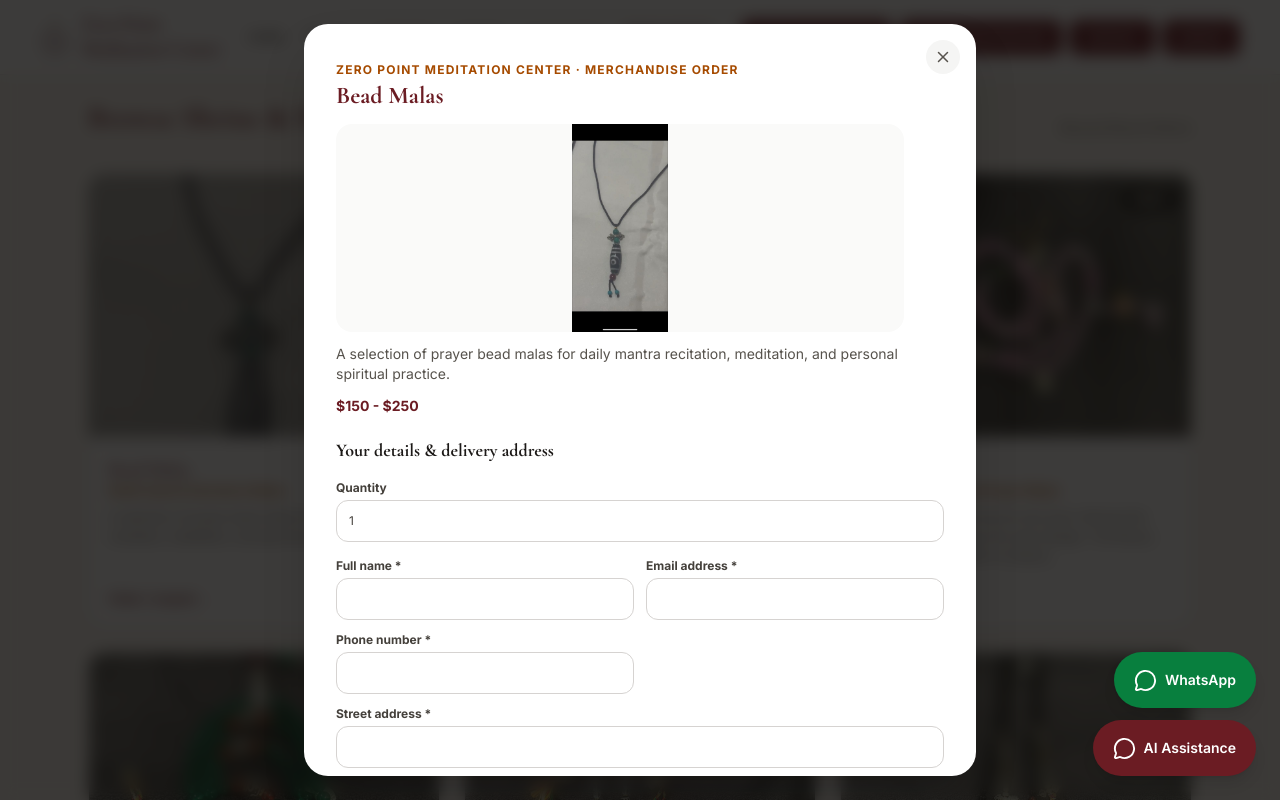
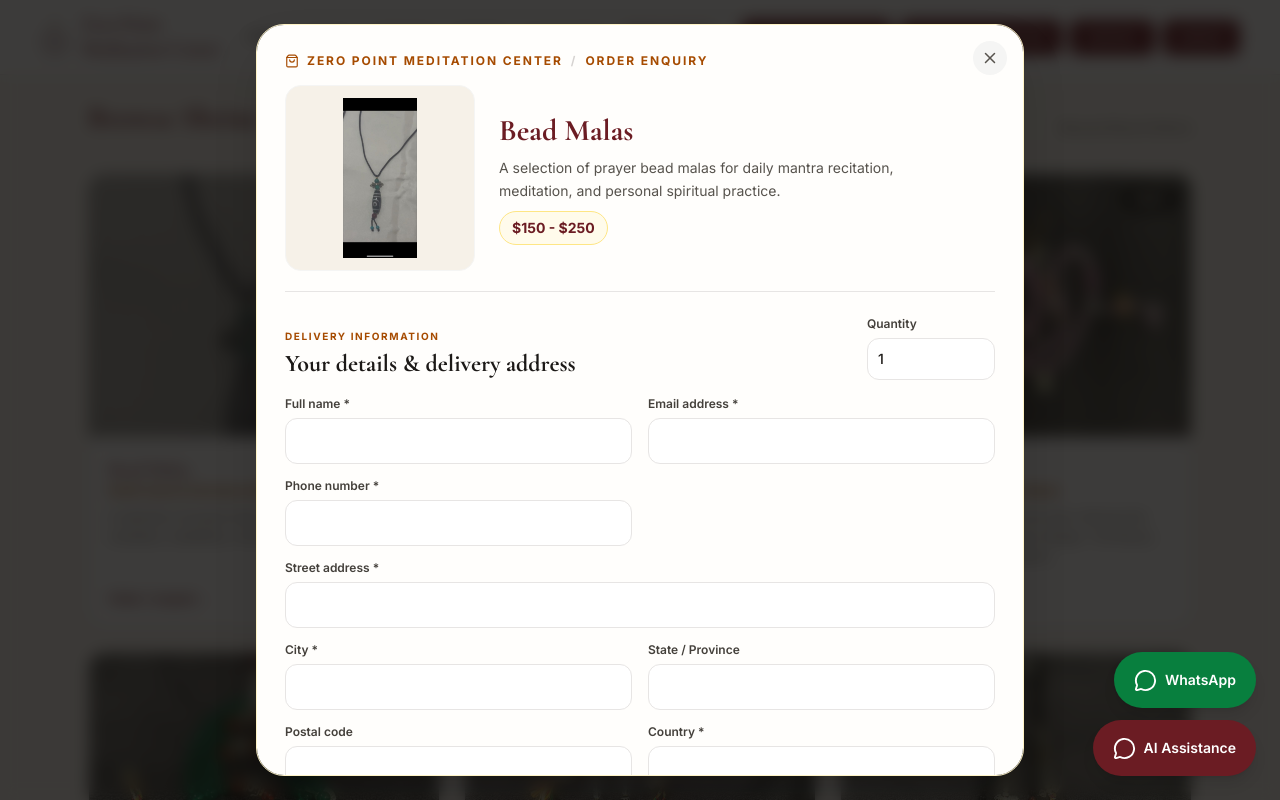
Before and after one commit to sherpaten/Zero-Point-Meditation-Center, a React (Vite) app in the folder zero-point-meditation/: page /merchandise in a window 1280 px wide. Both pictures are taken after a click on the element 264 px from the left and 841 px from the top of the page. Shown: the part 441-1241 px from the top of the page. Built offline with nearby package versions, Linux system fonts and the light colour scheme.

Commit message:
Redesign merchandise order enquiry form

```diff
--- a/zero-point-meditation/src/pages/Merchandise.jsx
+++ b/zero-point-meditation/src/pages/Merchandise.jsx
@@ -388,16 +388,24 @@ export default function Merchandise() {
             <motion.section role="dialog" aria-modal="true" aria-labelledby="merch-order-title"
               initial={{ scale: 0.96, opacity: 0 }} animate={{ scale: 1, opacity: 1 }} exit={{ scale: 0.96, opacity: 0 }}
               onClick={e => e.stopPropagation()}
-              className="bg-white rounded-3xl max-w-2xl w-full max-h-[94vh] overflow-y-auto p-5 sm:p-8 space-y-5 shadow-2xl relative">
+              className="bg-[#FFFEFC] rounded-[28px] max-w-3xl w-full max-h-[94vh] overflow-y-auto p-4 sm:p-7 shadow-2xl relative border border-amber-100">
               <button type="button" onClick={() => setSelectedItem(null)} aria-label="Close order form"
                 className="absolute top-4 right-4 bg-stone-100 hover:bg-stone-200 p-2 rounded-full text-stone-600"><X size={18}/></button>
               {!orderSent ? <>
-                <div className="space-y-3 pr-10">
-                  <span className="text-buddhist-gold font-bold text-xs uppercase tracking-widest">Zero Point Meditation Center · Merchandise order</span>
-                  <h3 id="merch-order-title" className="font-serif text-2xl font-bold text-buddhist-burgundy">{selectedItem.name}</h3>
-                  <img src={selectedItem.image} alt={selectedItem.name} className="w-full max-h-52 object-contain rounded-2xl bg-stone-50"/>
-                  <p className="text-sm text-stone-600">{selectedItem.description}</p>
-                  <p className="text-sm font-bold text-buddhist-burgundy">{selectedItem.price}</p>
+                <div className="mb-6 border-b border-stone-200 pb-5">
+                  <div className="flex items-center gap-2 text-[10px] sm:text-xs font-bold uppercase tracking-[0.16em] text-buddhist-gold mb-4">
+                    <ShoppingBag size={14}/> Zero Point Meditation Center <span className="text-stone-300">/</span> Order enquiry
+                  </div>
+                  <div className="grid sm:grid-cols-[190px_1fr] gap-4 sm:gap-6 items-center">
+                    <div className="rounded-2xl bg-[#F6F1E8] border border-stone-100 p-3">
+                      <img src={selectedItem.image} alt={selectedItem.name} className="w-full h-36 sm:h-40 object-contain"/>
+                    </div>
+                    <div className="space-y-2 pr-8 sm:pr-10">
+                      <h3 id="merch-order-title" className="font-serif text-2xl sm:text-3xl font-bold leading-tight text-buddhist-burgundy">{selectedItem.name}</h3>
+                      <p className="text-sm text-stone-600 leading-relaxed">{selectedItem.description}</p>
+                      <div className="inline-flex items-center rounded-full bg-amber-50 border border-amber-200 px-3 py-1.5 text-sm font-bold text-buddhist-burgundy">{selectedItem.price}</div>
+                    </div>
+                  </div>
                 </div>
                 <form className="space-y-4" onSubmit={async e => {
                   e.preventDefault(); setOrderSubmitting(true); setOrderError('');
@@ -414,29 +422,41 @@ export default function Merchandise() {
                   } catch (err) { setOrderError(err.message || 'Unable to submit your order. Please try again.'); }
                   finally { setOrderSubmitting(false); }
                 }}>
-                  <h4 className="font-serif text-lg font-bold text-stone-900">Your details & delivery address</h4>
-                  <label className="block text-xs font-bold text-stone-700">Quantity<input required type="number" min="1" max="99" value={orderQuantity} onChange={e=>setOrderQuantity(e.target.value)} className="mt-1 w-full p-3 rounded-xl border border-stone-300 font-normal"/></label>
-                  <div className="grid sm:grid-cols-2 gap-3">
-                    <label className="text-xs font-bold text-stone-700">Full name *<input required maxLength="120" autoComplete="name" value={orderForm.name} onChange={e=>setOrderForm(v=>({...v,name:e.target.value}))} className="mt-1 w-full p-3 rounded-xl border border-stone-300 font-normal"/></label>
-                    <label className="text-xs font-bold text-stone-700">Email address *<input required type="email" maxLength="254" autoComplete="email" value={orderForm.email} onChange={e=>setOrderForm(v=>({...v,email:e.target.value}))} className="mt-1 w-full p-3 rounded-xl border border-stone-300 font-normal"/></label>
-                    <label className="text-xs font-bold text-stone-700">Phone number *<input required type="tel" maxLength="40" autoComplete="tel" value={orderForm.phone} onChange={e=>setOrderForm(v=>({...v,phone:e.target.value}))} className="mt-1 w-full p-3 rounded-xl border border-stone-300 font-normal"/></label>
-                    <label className="text-xs font-bold text-stone-700 sm:col-span-2">Street address *<input required maxLength="180" autoComplete="street-address" value={orderForm.address} onChange={e=>setOrderForm(v=>({...v,address:e.target.value}))} className="mt-1 w-full p-3 rounded-xl border border-stone-300 font-normal"/></label>
-                    <label className="text-xs font-bold text-stone-700">City *<input required maxLength="100" autoComplete="address-level2" value={orderForm.city} onChange={e=>setOrderForm(v=>({...v,city:e.target.value}))} className="mt-1 w-full p-3 rounded-xl border border-stone-300 font-normal"/></label>
-                    <label className="text-xs font-bold text-stone-700">State / Province<input maxLength="100" autoComplete="address-level1" value={orderForm.region} onChange={e=>setOrderForm(v=>({...v,region:e.target.value}))} className="mt-1 w-full p-3 rounded-xl border border-stone-300 font-normal"/></label>
-                    <label className="text-xs font-bold text-stone-700">Postal code<input maxLength="30" autoComplete="postal-code" value={orderForm.postalCode} onChange={e=>setOrderForm(v=>({...v,postalCode:e.target.value}))} className="mt-1 w-full p-3 rounded-xl border border-stone-300 font-normal"/></label>
-                    <label className="text-xs font-bold text-stone-700">Country *<input required maxLength="100" autoComplete="country-name" value={orderForm.country} onChange={e=>setOrderForm(v=>({...v,country:e.target.value}))} className="mt-1 w-full p-3 rounded-xl border border-stone-300 font-normal"/></label>
+                  <div className="flex flex-col sm:flex-row sm:items-end sm:justify-between gap-3">
+                    <div>
+                      <p className="text-[10px] font-bold uppercase tracking-[0.16em] text-buddhist-gold mb-1">Delivery information</p>
+                      <h4 className="font-serif text-xl sm:text-2xl font-bold text-stone-900">Your details & delivery address</h4>
+                    </div>
+                    <label className="block text-xs font-semibold text-stone-700 sm:w-32">Quantity<input required type="number" min="1" max="99" value={orderQuantity} onChange={e=>setOrderQuantity(e.target.value)} className="mt-1.5 w-full p-2.5 rounded-xl border border-stone-200 bg-white text-sm font-medium text-stone-900 outline-none transition focus:border-buddhist-gold focus:ring-2 focus:ring-amber-100"/></label>
                   </div>
-                  <div className="rounded-2xl border border-amber-200 bg-amber-50 p-4 space-y-2">
-                    <div className="flex items-center gap-2 text-buddhist-burgundy font-bold text-sm"><ShieldCheck size={17}/> Payment happens after confirmation</div>
-                    <p className="text-xs text-stone-700 leading-relaxed">ZPMC will first confirm availability, the final item price and shipping. If you accept the total, we’ll email you a private Zelle payment link with the official payment QR code. No payment is due when submitting this enquiry.</p>
+                  <div className="grid sm:grid-cols-2 gap-x-4 gap-y-3.5">
+                    <label className="block text-xs font-semibold text-stone-700">Full name *<input required maxLength="120" autoComplete="name" value={orderForm.name} onChange={e=>setOrderForm(v=>({...v,name:e.target.value}))} className="mt-1.5 w-full p-3 rounded-xl border border-stone-200 bg-white text-sm font-normal text-stone-900 outline-none transition placeholder:text-stone-400 focus:border-buddhist-gold focus:ring-2 focus:ring-amber-100"/></label>
+                    <label className="block text-xs font-semibold text-stone-700">Email address *<input required type="email" maxLength="254" autoComplete="email" value={orderForm.email} onChange={e=>setOrderForm(v=>({...v,email:e.target.value}))} className="mt-1.5 w-full p-3 rounded-xl border border-stone-200 bg-white text-sm font-normal text-stone-900 outline-none transition placeholder:text-stone-400 focus:border-buddhist-gold focus:ring-2 focus:ring-amber-100"/></label>
+                    <label className="block text-xs font-semibold text-stone-700">Phone number *<input required type="tel" maxLength="40" autoComplete="tel" value={orderForm.phone} onChange={e=>setOrderForm(v=>({...v,phone:e.target.value}))} className="mt-1.5 w-full p-3 rounded-xl border border-stone-200 bg-white text-sm font-normal text-stone-900 outline-none transition placeholder:text-stone-400 focus:border-buddhist-gold focus:ring-2 focus:ring-amber-100"/></label>
+                    <label className="block text-xs font-semibold text-stone-700 sm:col-span-2">Street address *<input required maxLength="180" autoComplete="street-address" value={orderForm.address} onChange={e=>setOrderForm(v=>({...v,address:e.target.value}))} className="mt-1.5 w-full p-3 rounded-xl border border-stone-200 bg-white text-sm font-normal text-stone-900 outline-none transition placeholder:text-stone-400 focus:border-buddhist-gold focus:ring-2 focus:ring-amber-100"/></label>
+                    <label className="block text-xs font-semibold text-stone-700">City *<input required maxLength="100" autoComplete="address-level2" value={orderForm.city} onChange={e=>setOrderForm(v=>({...v,city:e.target.value}))} className="mt-1.5 w-full p-3 rounded-xl border border-stone-200 bg-white text-sm font-normal text-stone-900 outline-none transition placeholder:text-stone-400 focus:border-buddhist-gold focus:ring-2 focus:ring-amber-100"/></label>
+                    <label className="block text-xs font-semibold text-stone-700">State / Province<input maxLength="100" autoComplete="address-level1" value={orderForm.region} onChange={e=>setOrderForm(v=>({...v,region:e.target.value}))} className="mt-1.5 w-full p-3 rounded-xl border border-stone-200 bg-white text-sm font-normal text-stone-900 outline-none transition placeholder:text-stone-400 focus:border-buddhist-gold focus:ring-2 focus:ring-amber-100"/></label>
+                    <label className="block text-xs font-semibold text-stone-700">Postal code<input maxLength="30" autoComplete="postal-code" value={orderForm.postalCode} onChange={e=>setOrderForm(v=>({...v,postalCode:e.target.value}))} className="mt-1.5 w-full p-3 rounded-xl border border-stone-200 bg-white text-sm font-normal text-stone-900 outline-none transition placeholder:text-stone-400 focus:border-buddhist-gold focus:ring-2 focus:ring-amber-100"/></label>
+                    <label className="block text-xs font-semibold text-stone-700">Country *<input required maxLength="100" autoComplete="country-name" value={orderForm.country} onChange={e=>setOrderForm(v=>({...v,country:e.target.value}))} className="mt-1.5 w-full p-3 rounded-xl border border-stone-200 bg-white text-sm font-normal text-stone-900 outline-none transition placeholder:text-stone-400 focus:border-buddhist-gold focus:ring-2 focus:ring-amber-100"/></label>
+                  </div>
+                  <div className="rounded-2xl border border-amber-200/90 bg-gradient-to-br from-amber-50 to-[#FFFDF8] p-4 sm:p-5">
+                    <div className="flex items-start gap-3">
+                      <div className="shrink-0 rounded-xl bg-white border border-amber-200 p-2 text-buddhist-burgundy"><ShieldCheck size={19}/></div>
+                      <div className="space-y-1.5">
+                        <h5 className="font-serif text-lg font-bold text-buddhist-burgundy">Payment is requested only after confirmation</h5>
+                        <p className="text-xs sm:text-sm text-stone-700 leading-relaxed">We’ll first confirm availability, the final item price and shipping. If you accept the total, we’ll email you a private Zelle payment link with the official payment QR code. <strong className="text-stone-900">No payment is due today.</strong></p>
+                      </div>
+                    </div>
                   </div>
                   {orderError && <p role="alert" className="rounded-xl bg-red-50 border border-red-200 p-3 text-sm text-red-800">{orderError}</p>}
-                  <label className="flex items-start gap-2 text-xs leading-relaxed text-stone-600">
-                    <input required type="checkbox" className="mt-0.5 accent-buddhist-burgundy" />
-                    <span>I have read and agree to the <a href="/merchandise-policy" target="_blank" rel="noopener noreferrer" className="font-semibold text-buddhist-burgundy underline">ZPMC Merchandise Sales, Payment, Refund &amp; Delivery Policy</a>.</span>
-                  </label>
-                  <button type="submit" disabled={orderSubmitting} className="w-full py-3.5 bg-buddhist-burgundy hover:opacity-90 disabled:opacity-60 text-white font-bold rounded-xl text-sm">{orderSubmitting ? 'Sending order…' : 'Submit order enquiry'}</button>
-                  <p className="text-[11px] text-stone-500 text-center">This submits an order request only. No payment is collected until ZPMC confirms availability, the final item price and shipping.</p>
+                  <div className="rounded-xl border border-stone-200 bg-stone-50/80 p-3.5">
+                    <label className="flex items-start gap-2.5 text-xs leading-relaxed text-stone-600">
+                      <input required type="checkbox" className="mt-0.5 h-4 w-4 shrink-0 accent-buddhist-burgundy" />
+                      <span>I have read and agree to the <a href="/merchandise-policy" target="_blank" rel="noopener noreferrer" className="font-semibold text-buddhist-burgundy underline underline-offset-2">ZPMC Merchandise Sales, Payment, Refund &amp; Delivery Policy</a>.</span>
+                    </label>
+                  </div>
+                  <button type="submit" disabled={orderSubmitting} className="w-full py-3.5 bg-buddhist-burgundy hover:bg-[#53151B] disabled:opacity-60 text-white font-bold rounded-xl text-sm sm:text-base shadow-md shadow-burgundy-900/10 transition-colors">{orderSubmitting ? 'Sending order…' : 'Submit order enquiry'}</button>
+                  <p className="text-[11px] text-stone-500 text-center leading-relaxed">This is an order request only. You will not be charged when submitting this form.</p>
                 </form>
               </> : <div className="py-10 text-center space-y-4">
                 <CheckCircle size={42} className="mx-auto text-emerald-600"/>
```
